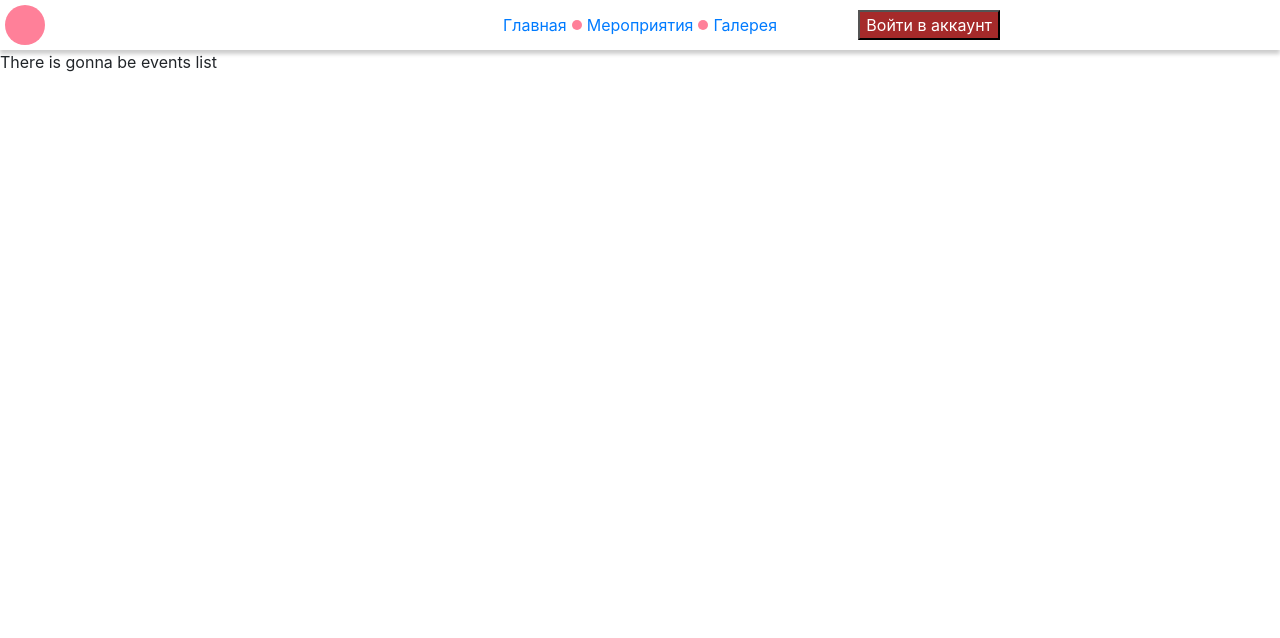
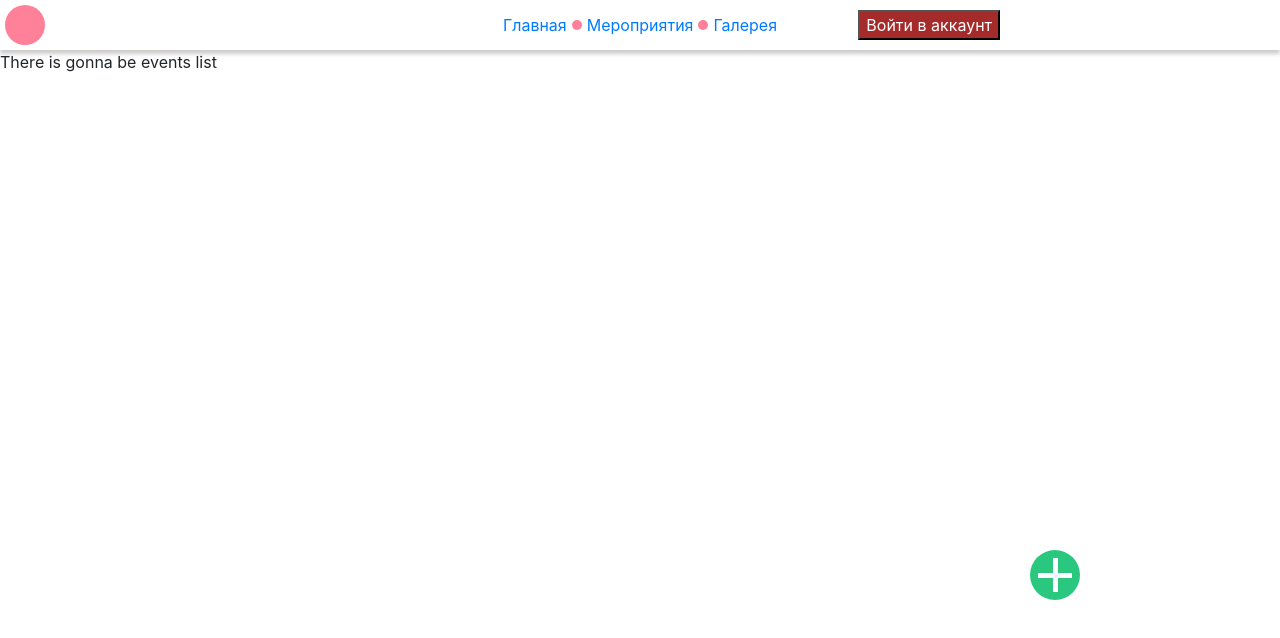
Before and after one commit to Ninja-Official/help-children-frontend, a Nuxt app: page /events in a window 1280 px wide. Shown: the top 638 px of the page. Built offline with nearby package versions, Linux system fonts and the light colour scheme.

Commit message:
Added events create link btn

```diff
--- /dev/null
+++ b/components/TheCreateEventButton.vue
@@ -0,0 +1,62 @@
+<template>
+  <NuxtLink to="/events/create">
+    <div class="crt-button">
+      <div class="circle">
+
+      </div>
+    </div>
+  </NuxtLink>
+</template>
+
+<script>
+  export default {
+
+  }
+</script>
+
+<style scoped>
+
+.crt-button {
+  position: absolute;
+  right: 200px;
+  bottom: 200px;
+}
+
+.circle:hover {
+  background-color: rgb(29, 131, 83);
+}
+
+.circle {
+  border-radius: 50%;
+  width: 50px;
+  height: 50px;
+  background-color: rgb(42, 199, 126);
+  position: relative;
+}
+
+.circle::after {
+  content: " ";
+  position: absolute;
+  display: block;
+  background-color: #fff;
+  height: 5px;
+  margin-top: -2.5px;
+  top: 50%;
+  left: 8px;
+  right: 8px;
+  z-index: 9;
+}
+.circle::before {
+  content: " ";
+  position: absolute;
+  display: block;
+  background-color: #fff;
+  width: 5px;
+  margin-left: -2.5px;
+  left: 50%;
+  top: 8px;
+  bottom: 8px;
+  z-index: 9;
+}
+
+</style>
--- a/pages/events/index.vue
+++ b/pages/events/index.vue
@@ -1,6 +1,7 @@
 <template>
   <div>
     There is gonna be events list
+    <TheCreateEventButton />
   </div>
 </template>
 
```
